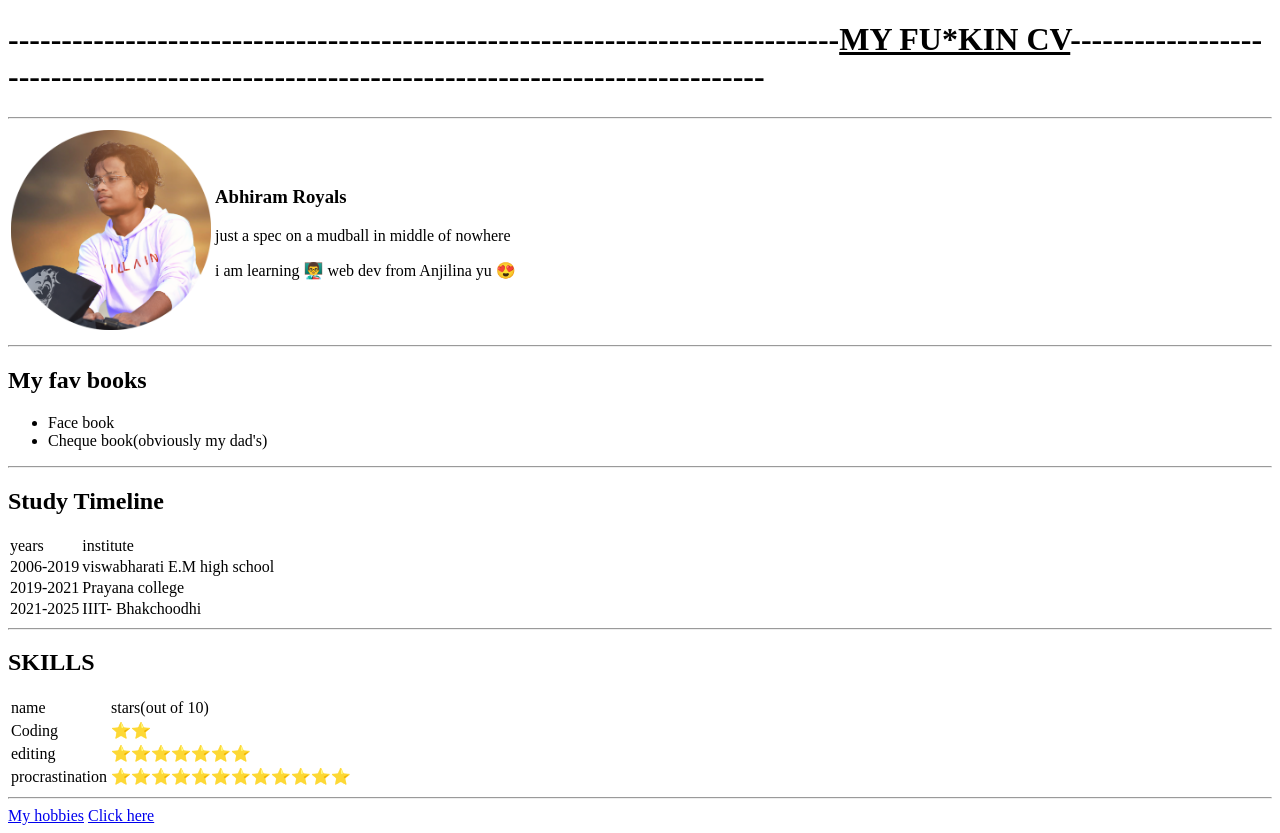
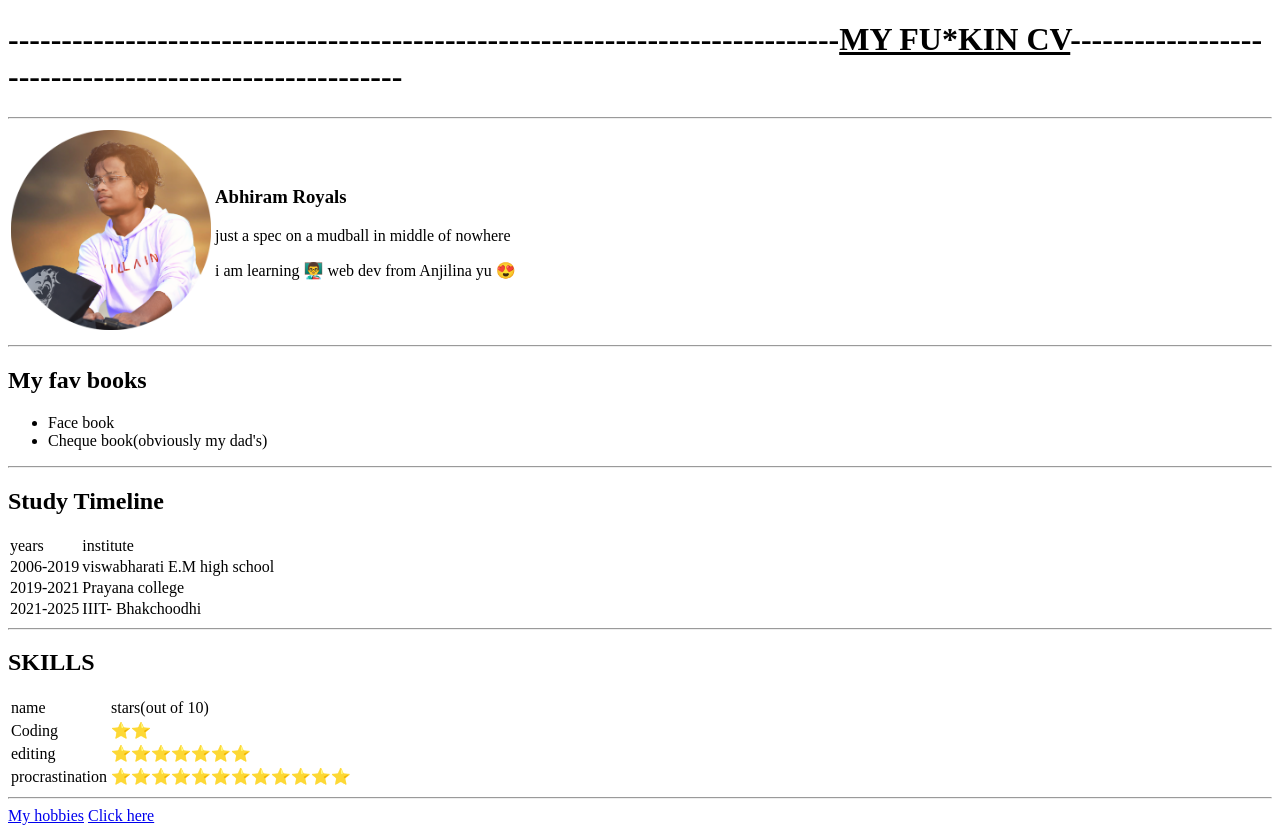
Before and after one commit to Royal-Dragon/cv, a plain HTML site: page index.html in a window 1280 px wide. Drawn offline with Linux system fonts and the light colour scheme.

Commit message:
update index.html

```diff
--- a/index.html
+++ b/index.html
@@ -7,7 +7,7 @@
     <title>My Portfolio</title>
 </head>
 <body>
-    <h1>------------------------------------------------------------------------------<u>MY FU*KIN CV</u>-----------------------------------------------------------------------------------------</h1>
+    <h1>------------------------------------------------------------------------------<u>MY FU*KIN CV</u>-------------------------------------------------------</h1>
     <hr>
     <table>
         <tr>
```
